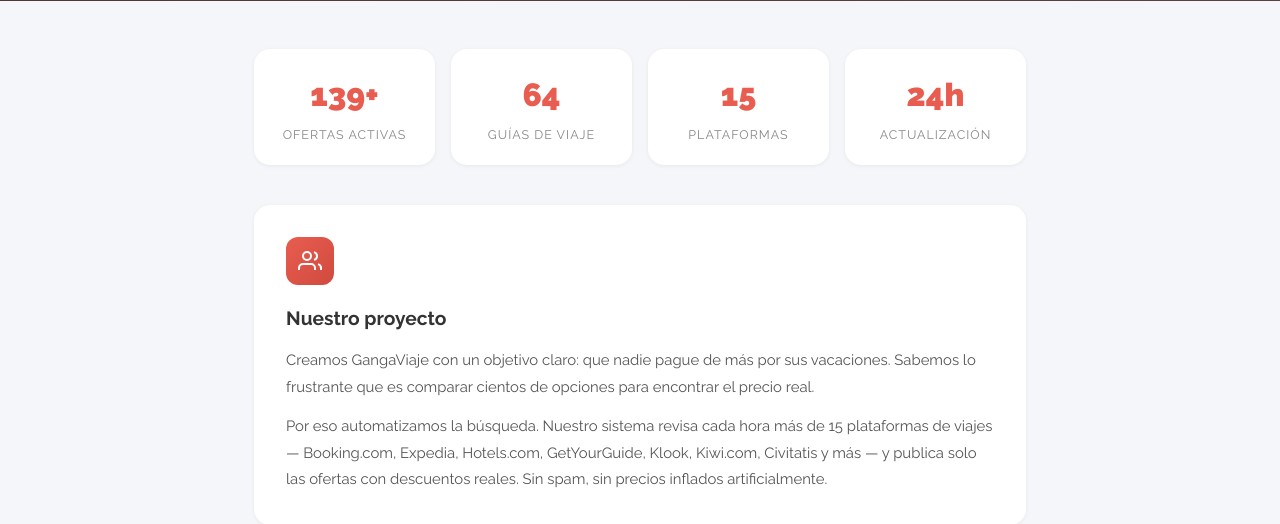
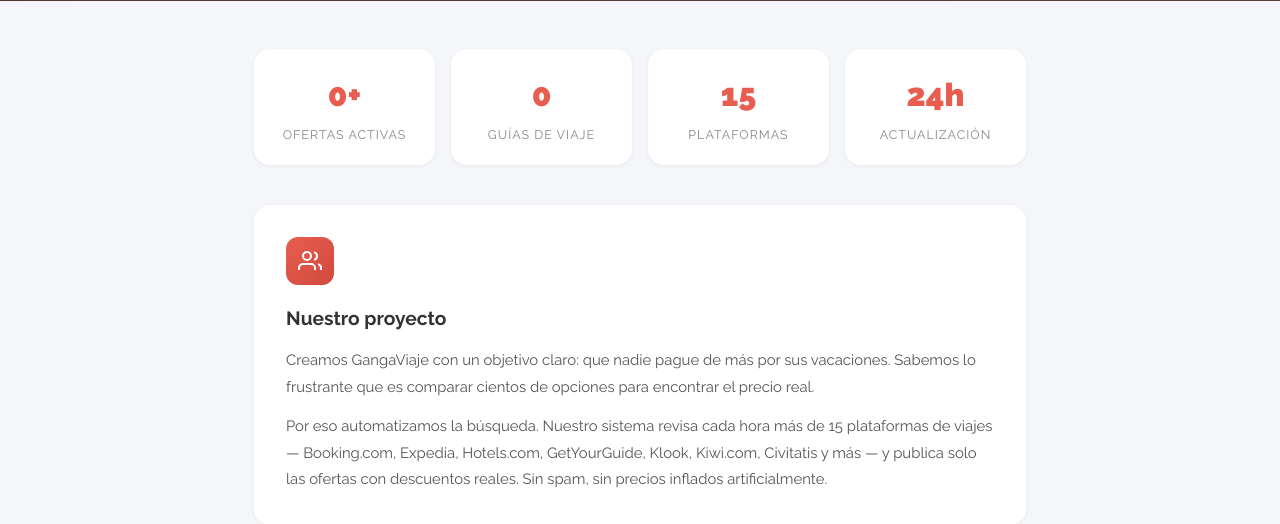
Before and after one commit to luisespinarlp-alt/gangaviaje, a Flask app: page /sobre-nosotros in a window 1280 px wide. Shown: the part 345-869 px from the top of the page. Run offline with Flask 3, Linux system fonts and the light colour scheme; data that the repository does not hold is empty; some libraries are stand-ins or nearby versions.

Commit message:
Dynamic stats on about page + 4 new blog posts (68 total)
- about.html: stats de deals y posts son dinámicos desde la DB
- Jordania, Florida/Orlando, Toscana, Costa Rica añadidos al blog

Co-Authored-By: Claude Sonnet 4.6 <noreply@anthropic.com>

```diff
--- a/app.py
+++ b/app.py
@@ -135,7 +135,10 @@ def newsletter():
 
 @app.route("/sobre-nosotros")
 def sobre_nosotros():
-    return render_template("about.html", destinos=config.DESTINOS)
+    stats = database.get_stats()
+    post_count = len(database.get_posts(limit=200))
+    return render_template("about.html", destinos=config.DESTINOS,
+                           stats=stats, post_count=post_count)
 
 
 @app.route("/privacidad")
--- a/templates/about.html
+++ b/templates/about.html
@@ -129,11 +129,11 @@
   <!-- STATS -->
   <div style="display:grid;grid-template-columns:repeat(4,1fr);gap:16px;margin-bottom:8px;">
     <div class="card" style="text-align:center;padding:20px 16px;">
-      <div style="font-size:2rem;font-weight:900;color:#E85D50;">139+</div>
+      <div style="font-size:2rem;font-weight:900;color:#E85D50;">{{ stats.total }}+</div>
       <div style="font-size:0.78rem;color:#888;margin-top:4px;text-transform:uppercase;letter-spacing:1px;">Ofertas activas</div>
     </div>
     <div class="card" style="text-align:center;padding:20px 16px;">
-      <div style="font-size:2rem;font-weight:900;color:#E85D50;">64</div>
+      <div style="font-size:2rem;font-weight:900;color:#E85D50;">{{ post_count }}</div>
       <div style="font-size:0.78rem;color:#888;margin-top:4px;text-transform:uppercase;letter-spacing:1px;">Guías de viaje</div>
     </div>
     <div class="card" style="text-align:center;padding:20px 16px;">
```
